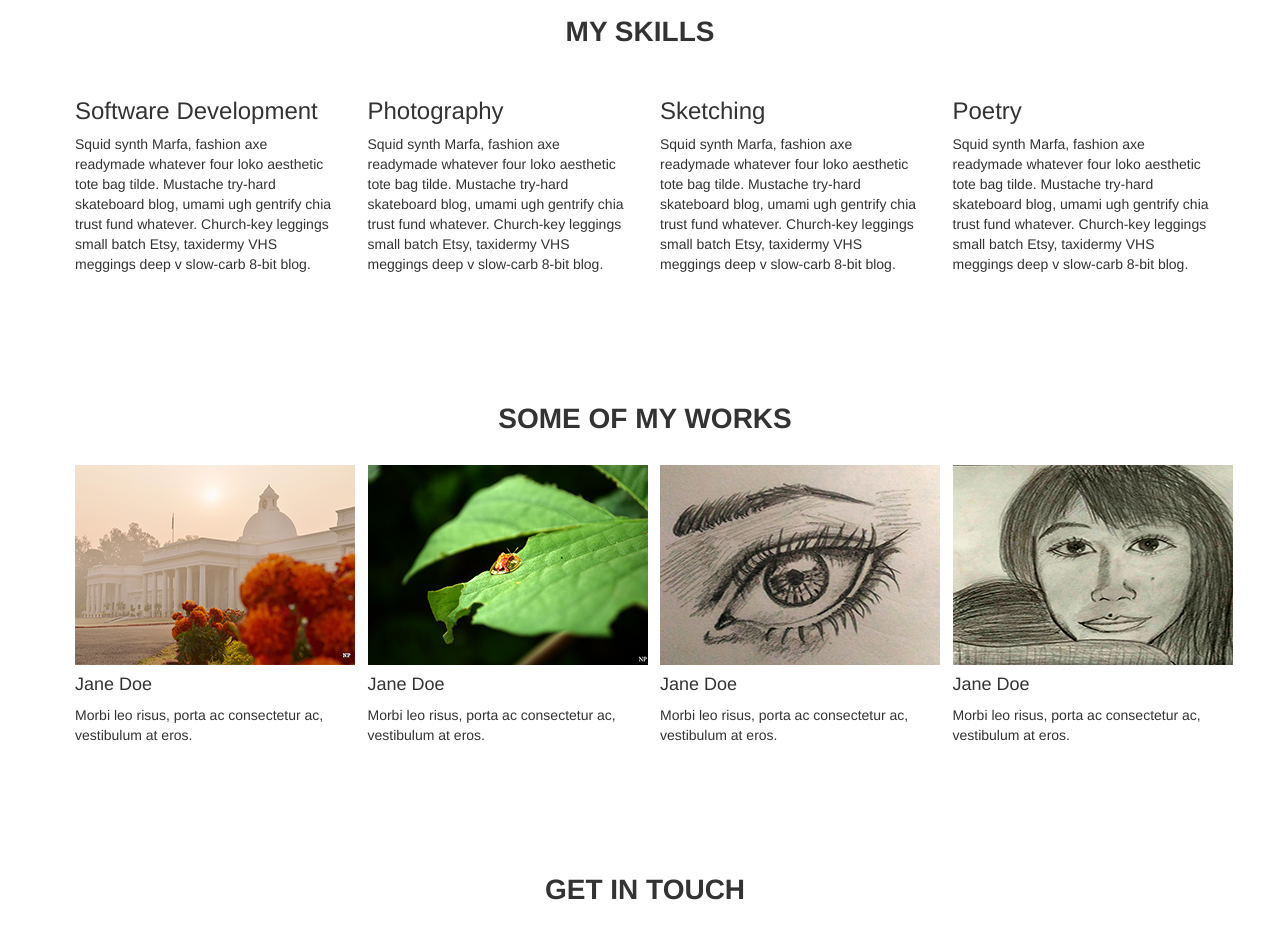
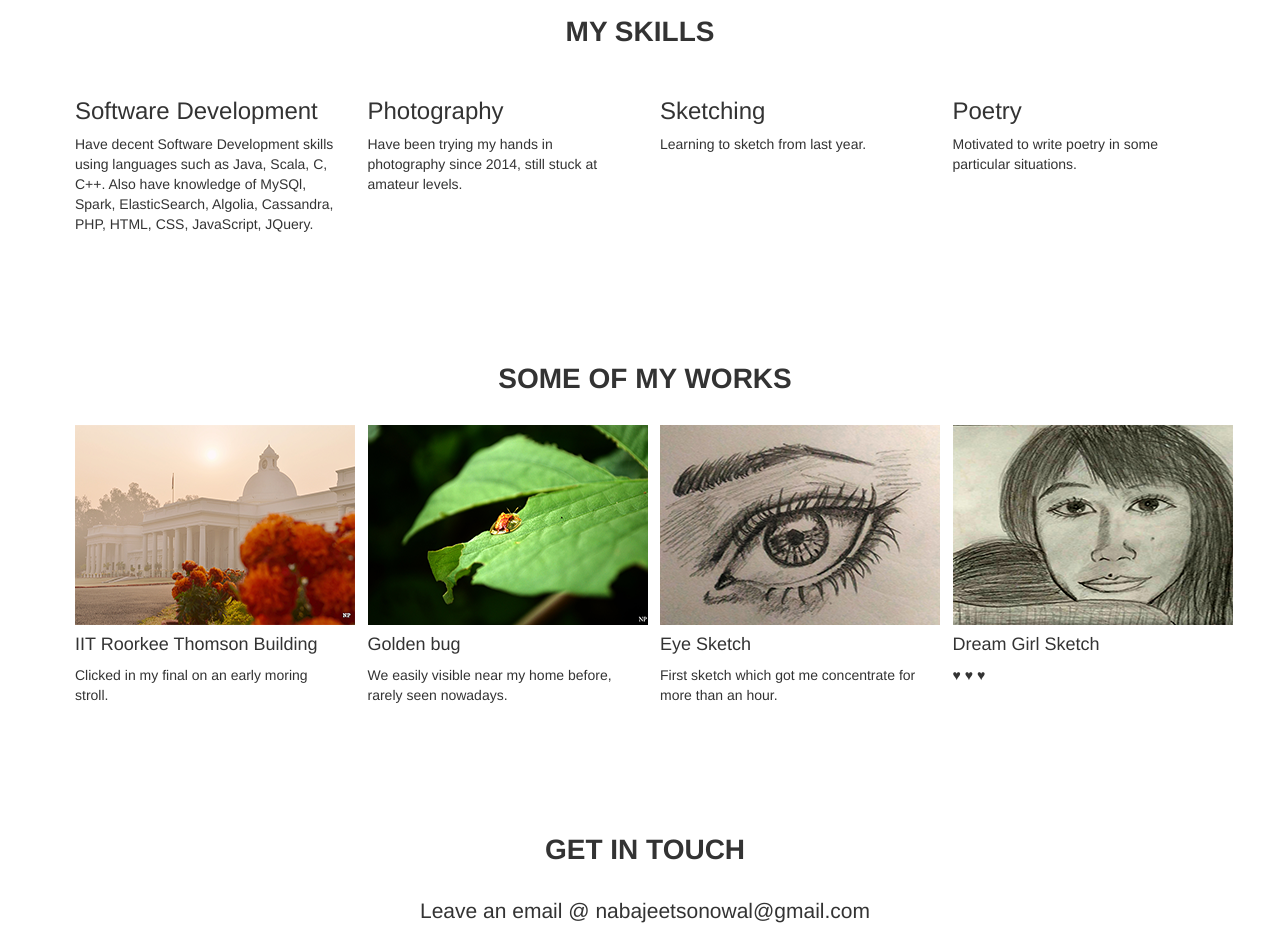
Before and after one commit to Nabajeet/Nabajeet.github.io, a plain HTML site: page index.html in a window 1280 px wide. Shown: the part 1120-2052 px from the top of the page. Drawn offline with nearby package versions, Linux system fonts and the light colour scheme.

Commit message:
add content and media queries

```diff
--- a/index.html
+++ b/index.html
@@ -59,7 +59,7 @@
                 I am basically a Software Engineer currently residing in Guwahati city of India, working at Vantage Circle. My alma matter is Indian Institute of Technology, Roorkee. I have some basic skills of sketching and photography but far from creating anything which pleases the eye, besides I try to write poetry when I feel like it.
             </p>
             <span class="social_media">
-                <a href="#"><img src="img/linkedin_logo.png" alt="linkedin logo"></a>
+                <a href="https://www.linkedin.com/in/nabajeetsonowal/" target="_blank"><img src="img/linkedin_logo.png" alt="linkedin logo"></a>
             </span>
         </div>
     </section>
@@ -69,19 +69,19 @@
             <div class="row">
                 <div class="col-sm-3">
                     <h3>Software Development</h3>
-                    <p>Squid synth Marfa, fashion axe readymade whatever four loko aesthetic tote bag tilde. Mustache try-hard skateboard blog, umami ugh gentrify chia trust fund whatever. Church-key leggings small batch Etsy, taxidermy VHS meggings deep v slow-carb 8-bit blog.</p>
+                    <p>Have decent Software Development skills using languages such as Java, Scala, C, C++. Also have knowledge of MySQl, Spark, ElasticSearch, Algolia, Cassandra, PHP, HTML, CSS, JavaScript, JQuery.</p>
                 </div>
                 <div class="col-sm-3">
                     <h3>Photography</h3>
-                    <p>Squid synth Marfa, fashion axe readymade whatever four loko aesthetic tote bag tilde. Mustache try-hard skateboard blog, umami ugh gentrify chia trust fund whatever. Church-key leggings small batch Etsy, taxidermy VHS meggings deep v slow-carb 8-bit blog.</p>
+                    <p>Have been trying my hands in photography since 2014, still stuck at amateur levels.</p>
                 </div>
                 <div class="col-sm-3">
                     <h3>Sketching</h3>
-                    <p>Squid synth Marfa, fashion axe readymade whatever four loko aesthetic tote bag tilde. Mustache try-hard skateboard blog, umami ugh gentrify chia trust fund whatever. Church-key leggings small batch Etsy, taxidermy VHS meggings deep v slow-carb 8-bit blog.</p>
+                    <p>Learning to sketch from last year.</p>
                 </div>
                 <div class="col-sm-3">
                     <h3>Poetry</h3>
-                    <p>Squid synth Marfa, fashion axe readymade whatever four loko aesthetic tote bag tilde. Mustache try-hard skateboard blog, umami ugh gentrify chia trust fund whatever. Church-key leggings small batch Etsy, taxidermy VHS meggings deep v slow-carb 8-bit blog.</p>
+                    <p>Motivated to write poetry in some particular situations.</p>
                 </div>
             </div>
         </div>
@@ -94,26 +94,26 @@
                 <div class="col-sm-3 container-img">
                     <img class="works-img" src="img/photo1.png" alt="iit roorkee" class="img-rounded">
                     <button class="mag-btn btn btn-default btn-lg" data-toggle="modal" data-target="#photo1"><span class="glyphicon glyphicon-zoom-in"></span></button>
-                    <h4>Jane Doe</h4>
-                    <p>Morbi leo risus, porta ac consectetur ac, vestibulum at eros.</p>
+                    <h4>IIT Roorkee Thomson Building</h4>
+                    <p>Clicked in my final on an early moring stroll.</p>
                 </div>
                 <div class="col-sm-3 container-img">
                     <img class="works-img" src="img/photo2.png" alt="lady bug" class="img-rounded">
                     <button class="mag-btn btn btn-default btn-lg" data-toggle="modal" data-target="#photo2"><span class="glyphicon glyphicon-zoom-in"></span></button>
-                    <h4>Jane Doe</h4>
-                    <p>Morbi leo risus, porta ac consectetur ac, vestibulum at eros.</p>
+                    <h4>Golden bug</h4>
+                    <p>We easily visible near my home before, rarely seen nowadays.</p>
                 </div>
                 <div class="col-sm-3 container-img">
                     <img class="works-img" src="img/image1.png" alt="eye drawing" class="img-rounded">
                     <button class="mag-btn btn btn-default btn-lg" data-toggle="modal" data-target="#image1"><span class="glyphicon glyphicon-zoom-in"></span></button>
-                    <h4>Jane Doe</h4>
-                    <p>Morbi leo risus, porta ac consectetur ac, vestibulum at eros.</p>
+                    <h4>Eye Sketch</h4>
+                    <p>First sketch which got me concentrate for more than an hour.</p>
                 </div>
                 <div class="col-sm-3 container-img">
                     <img class="works-img" src="img/image6.png" alt="Woman's face" class="img-rounded">
                     <button class="mag-btn btn btn-default btn-lg" data-toggle="modal" data-target="#image6"><span class="glyphicon glyphicon-zoom-in"></span></button>
-                    <h4>Jane Doe</h4>
-                    <p>Morbi leo risus, porta ac consectetur ac, vestibulum at eros.</p>
+                    <h4>Dream Girl Sketch</h4>
+                    <p>&hearts; &hearts; &hearts;</p>
                 </div>
             </div>
         </div>
@@ -124,8 +124,8 @@
             <h2>Get in touch</h2>
             <p class="lead">Leave an email &#64; nabajeetsonowal@gmail.com</p>
             <span class="social_media">
-            <a href="#"><img src="img/fb_logo.png" alt="linkedin logo"></a>
-            <a href="#"><img src="img/insta_logo.png" alt="linkedin logo"></a>
+            <a href="https://www.facebook.com/nabajeet.sonowal" target="_blank"><img src="img/fb_logo.png" alt="linkedin logo"></a>
+            <a href="https://www.instagram.com/nabajeetsonowal/" target="_blank"><img src="img/insta_logo.png" alt="linkedin logo"></a>
             </span>
         </div>
     </section>
--- a/styles.css
+++ b/styles.css
@@ -122,3 +122,21 @@ footer a {
 .container-img:hover .mag-btn {
     opacity: 1;
 }
+
+/* Media Queries */
+
+@media only screen and ( max-width : 568px ) {
+    .cover h1 {
+        font-size: 40px;
+    }
+    section {
+        padding: 20px;
+    }
+    .modal-body {
+    height: 300px;
+    }
+    .modalImg{
+        width: 100%;
+        height: 100%;
+    }
+}
```
